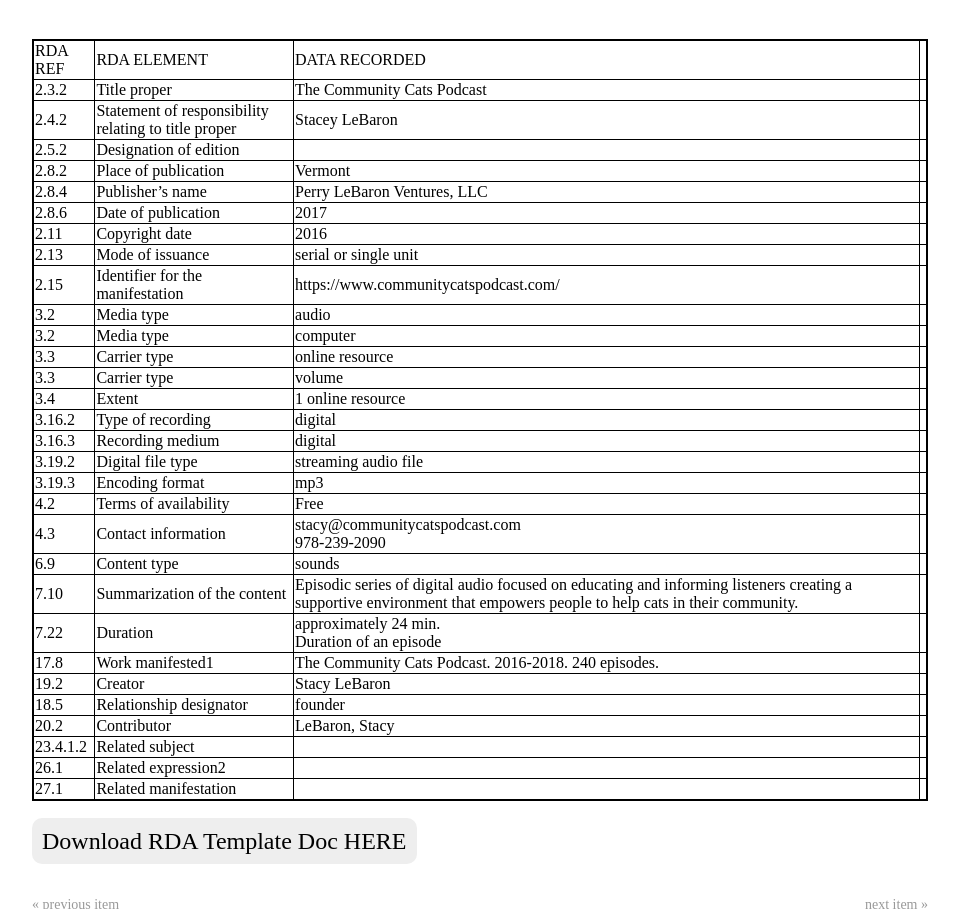
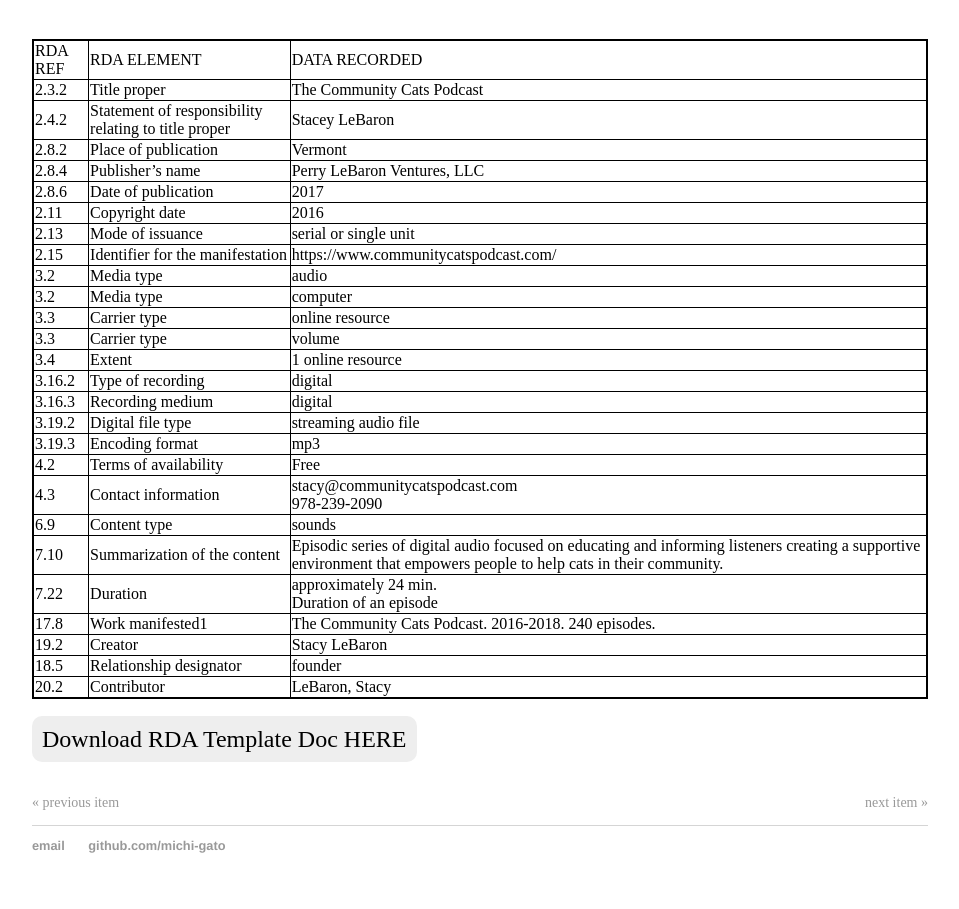
Before and after one commit to cat-alog/cat-alog.github.io, a Jekyll site: the page built from _posts/2018-03-04-podcast-RDA.md, in a window 1280 px wide and 1400 px high, cut to the strip 491-1400 px from the top of the window. Shown: the whole strip, without its empty margins (160-1119 px from the left). Built offline with Jekyll 4.4.1, drawn with Linux system fonts in a browser that asks for light colours.

Commit message:
delete empty rows

```diff
--- a/_posts/2018-03-04-podcast-RDA.md
+++ b/_posts/2018-03-04-podcast-RDA.md
@@ -6,14 +6,13 @@
 
 | RDA REF | RDA ELEMENT | DATA RECORDED  |
 | 2.3.2 | Title proper | The Community Cats Podcast |
-| 2.4.2 | Statement of responsibility relating to title proper  | Stacey LeBaron |
-| 2.5.2 | Designation of edition |  |
+| 2.4.2 | Statement of responsibility relating to title proper | Stacey LeBaron |
 | 2.8.2 | Place of publication | Vermont |
 | 2.8.4 | Publisher’s name | Perry LeBaron Ventures, LLC |
 | 2.8.6 | Date of publication | 2017 |
 | 2.11 | Copyright date | 2016 |
 | 2.13 | Mode of issuance  | serial or single unit |
-| 2.15 | Identifier for the manifestation   | https://www.communitycatspodcast.com/ |
+| 2.15 | Identifier for the manifestation  | https://www.communitycatspodcast.com/ |
 | 3.2 | Media type | audio |
 | 3.2 | Media type | computer |
 | 3.3 | Carrier type | online resource |
@@ -26,14 +25,11 @@
 | 4.2 | Terms of availability  | Free |
 | 4.3 | Contact information  | stacy@communitycatspodcast.com <br> 978-239-2090 |
 | 6.9 | Content type | sounds |
-| 7.10 | Summarization of the content  | Episodic series of digital audio focused on educating and informing listeners creating a supportive environment that empowers people to help cats in their community. |
-| 7.22 | Duration  | approximately 24 min. <br> Duration of an episode |
+| 7.10 | Summarization of the content | Episodic series of digital audio focused on educating and informing listeners creating a supportive environment that empowers people to help cats in their community. |
+| 7.22 | Duration | approximately 24 min. <br> Duration of an episode |
 | 17.8 | Work manifested1 | The Community Cats Podcast. 2016-2018. 240 episodes. |
 | 19.2 | Creator | Stacy LeBaron |
 | 18.5 | Relationship designator  | founder |
 | 20.2 | Contributor  | LeBaron, Stacy |
-| 23.4.1.2 | Related subject |  |  |
-| 26.1 | Related expression2 |  |  |
-| 27.1 | Related manifestation |  |  |
 
 <a class="dwnld-btn" href="https://docs.google.com/document/d/1mEFz8-0lssQ4syBu6woF0ZzfSQJmGnQCTZ0qOX-7MqE/edit?usp=sharing" target="_blank">Download RDA Template Doc HERE</a>
```
